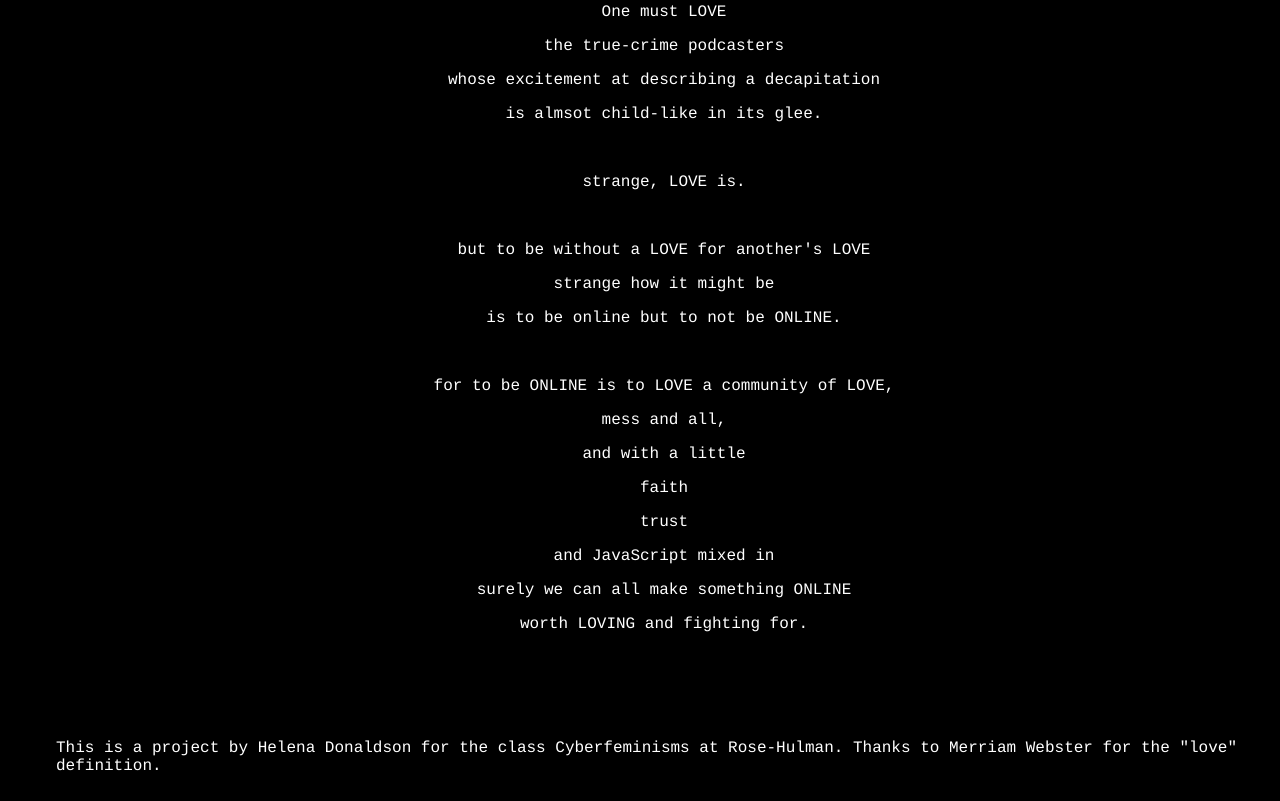
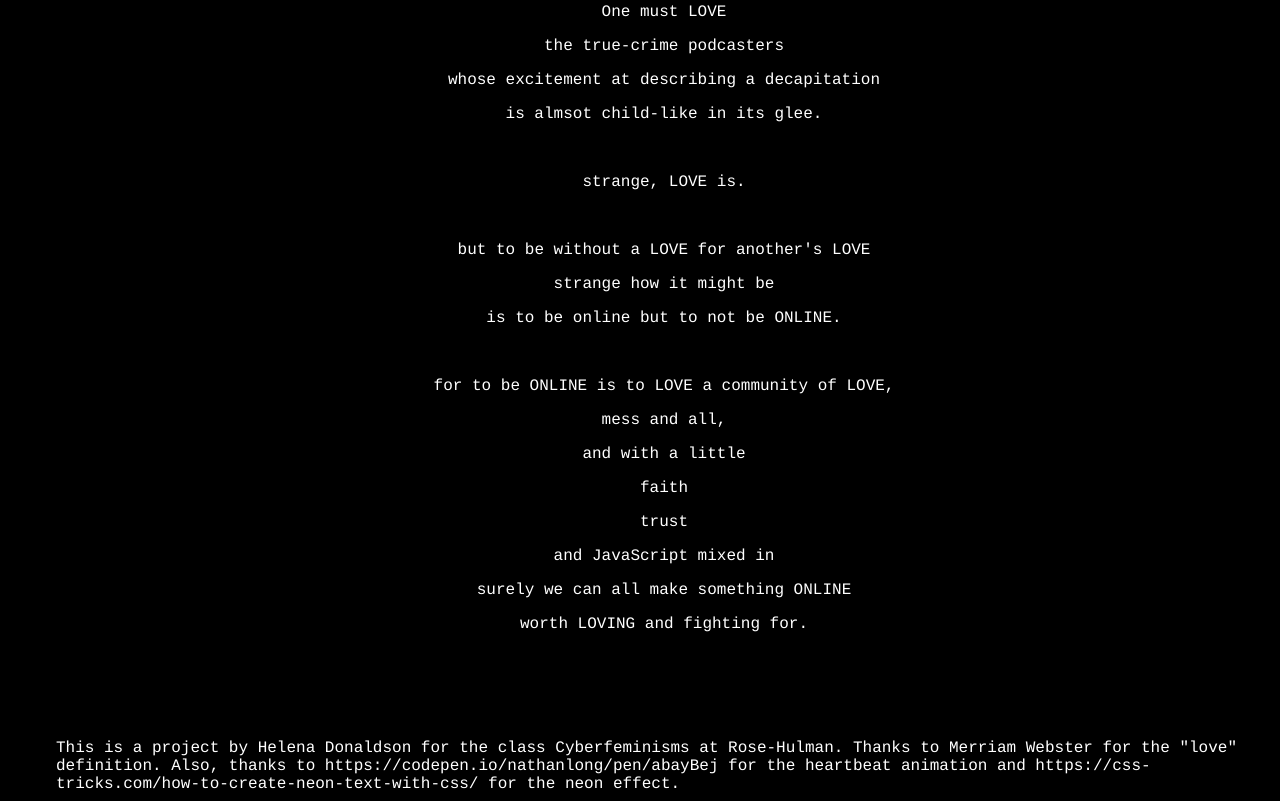
Before and after one commit to helena-donaldson/helena-donaldson.github.io, a plain HTML site: page index.html in a window 1280 px wide. Shown: the part 1806-2607 px from the top of the page. Drawn offline with Linux system fonts and the light colour scheme.

Commit message:
updated thanks

```diff
--- a/index.html
+++ b/index.html
@@ -98,6 +98,7 @@
 		</main>
 		<footer>
 			This is a project by Helena Donaldson for the class Cyberfeminisms at Rose-Hulman. Thanks to Merriam Webster for the "love" definition.
+      Also, thanks to https://codepen.io/nathanlong/pen/abayBej for the heartbeat animation and https://css-tricks.com/how-to-create-neon-text-with-css/ for the neon effect.
 		</footer>
 		<script src="scripts/main.js"></script>
 	</body>
```
